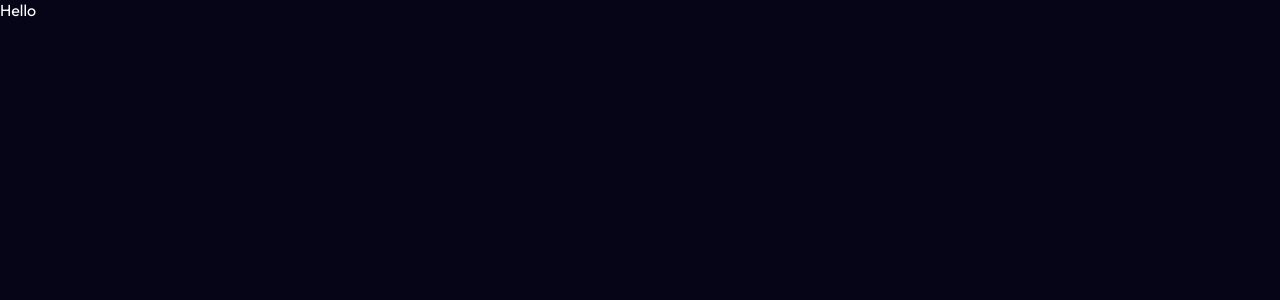
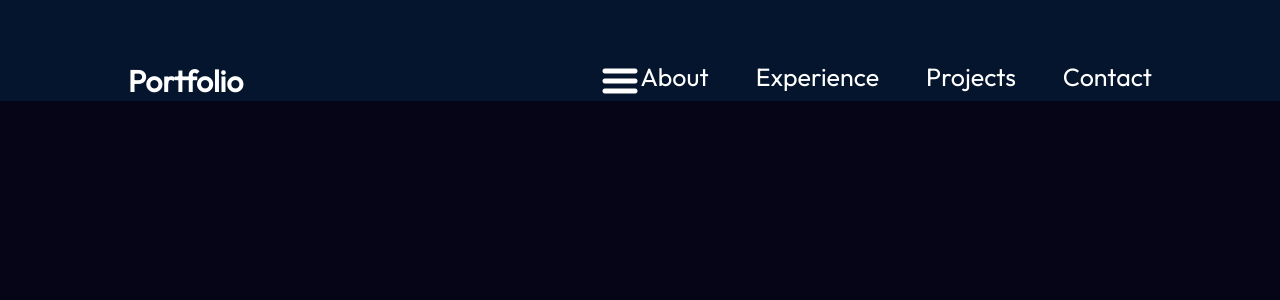
Before and after one commit to sasirijambugaswatta/MyPortfolio, a React (Vite) app: page / in a window 1280 px wide. Shown: the top 300 px of the page. Built offline with nearby package versions, Linux system fonts and the light colour scheme.

Commit message:
Complete Nav bar

```diff
--- a/src/App.jsx
+++ b/src/App.jsx
@@ -1,11 +1,12 @@
 import './App.module.css'
 import styles from "./App.module.css";
+import Navbar from "./components/Navbar/Navbar.jsx";
 
 function App() {
 
   return (
     <div className={styles.App}>
-        Hello
+        <Navbar />
     </div>
   )
 }
--- a/src/App.module.css
+++ b/src/App.module.css
@@ -2,4 +2,5 @@
     background-color: var(--color-bg);
     width: 100%;
     height: 100%;
+
 }
--- /dev/null
+++ b/src/components/Navbar/Navbar.jsx
@@ -0,0 +1,39 @@
+import React, {useState} from 'react';
+
+import styles from "./Navbar.module.css";
+import {getImageUrl} from "../../utils.js";
+
+const Navbar = () => {
+    const [menuOpen, setMenuOpen] = useState(false);
+
+    return (
+        <nav className={styles.navbar}>
+            <a className={styles.title} href="/">
+                Portfolio
+            </a>
+            <div className={styles.menu}>
+                <img alt={"menu-button"} className={styles.menuBtn}
+                     src={menuOpen ? getImageUrl("nav/closeIcon.png")
+                         : getImageUrl("nav/menuIcon.png") }
+                     onClick={()=> setMenuOpen(!menuOpen)}/>
+                <ul className={`${styles.menuItems} ${menuOpen && styles.menuOpen}`}
+                    onClick={()=> setMenuOpen(false)}>
+                    <li>
+                        <a href="#about">About</a>
+                    </li>
+                    <li>
+                        <a href="#experience">Experience</a>
+                    </li>
+                    <li>
+                        <a href="#projects">Projects</a>
+                    </li>
+                    <li>
+                        <a href="#contact">Contact</a>
+                    </li>
+                </ul>
+            </div>
+        </nav>
+    );
+};
+
+export default Navbar;
--- /dev/null
+++ b/src/components/Navbar/Navbar.module.css
@@ -0,0 +1,78 @@
+@import "/src/vars.css";
+
+.navbar{
+    position: relative;
+    display: flex;
+    align-items: center;
+    justify-content: space-between;
+    padding-top: 61px;
+    z-index: 2;
+    margin: 0 10%;
+}
+
+.title {
+    font-size: 30px;
+    font-weight: 600;
+    text-decoration: none;
+    color: var(--color-text);
+}
+
+.menu{
+    display: flex;
+}
+
+.menuItems {
+    display: flex;
+    gap: 47px;
+    list-style: none;
+}
+
+.menuItems a {
+    font-size: 25px;
+    color: var(--color-text);
+    text-decoration: none;
+}
+
+@media screen and (max-width:830px ){
+     .navbar{
+         flex-direction: column;
+         align-items: flex-start;
+     }
+
+    .menu{
+        position: absolute;
+        right: 0;
+        margin-right: 10%;
+        flex-direction: column;
+        align-items: flex-end;
+        gap: 11px;
+        z-index: 3;
+    }
+
+    .menuBtn{
+        display: block;
+        cursor: pointer;
+    }
+
+    .menuItems {
+        display: none;
+        flex-direction: column;
+        align-items: center;
+        gap: 13px;
+        border-radius: 10px;
+        background: rgb(25,55,109);
+        background: linear-gradient(
+                0deg,
+                rgba(25,55,109, 0.2)0%,
+                rgba(25,55,109,1 )100%
+        );
+        padding: 24px 33px;
+        box-shadow: 0 0 4px 0 rgba(0,0,0,0.25);
+    }
+
+    .menuOpen {
+        display: flex;
+        z-index: 1;
+
+    }
+}
--- a/src/utils.js
+++ b/src/utils.js
@@ -1,3 +1,3 @@
 export const getImageUrl = (path) => {
-    return new URL(`assets/${path}`,import.meta.url).href;
+    return new URL(`/assets/${path}`,import.meta.url).href;
 }
```
